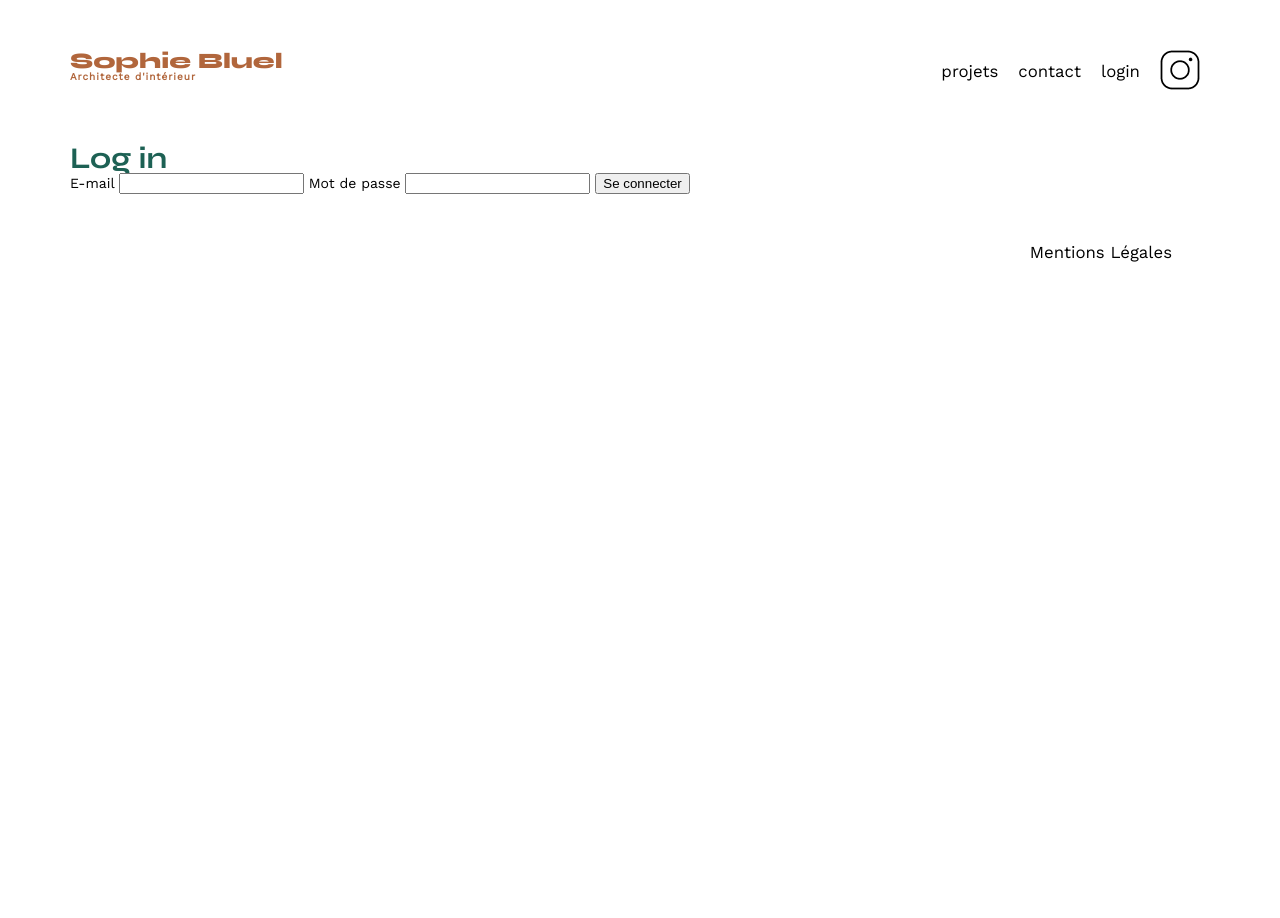
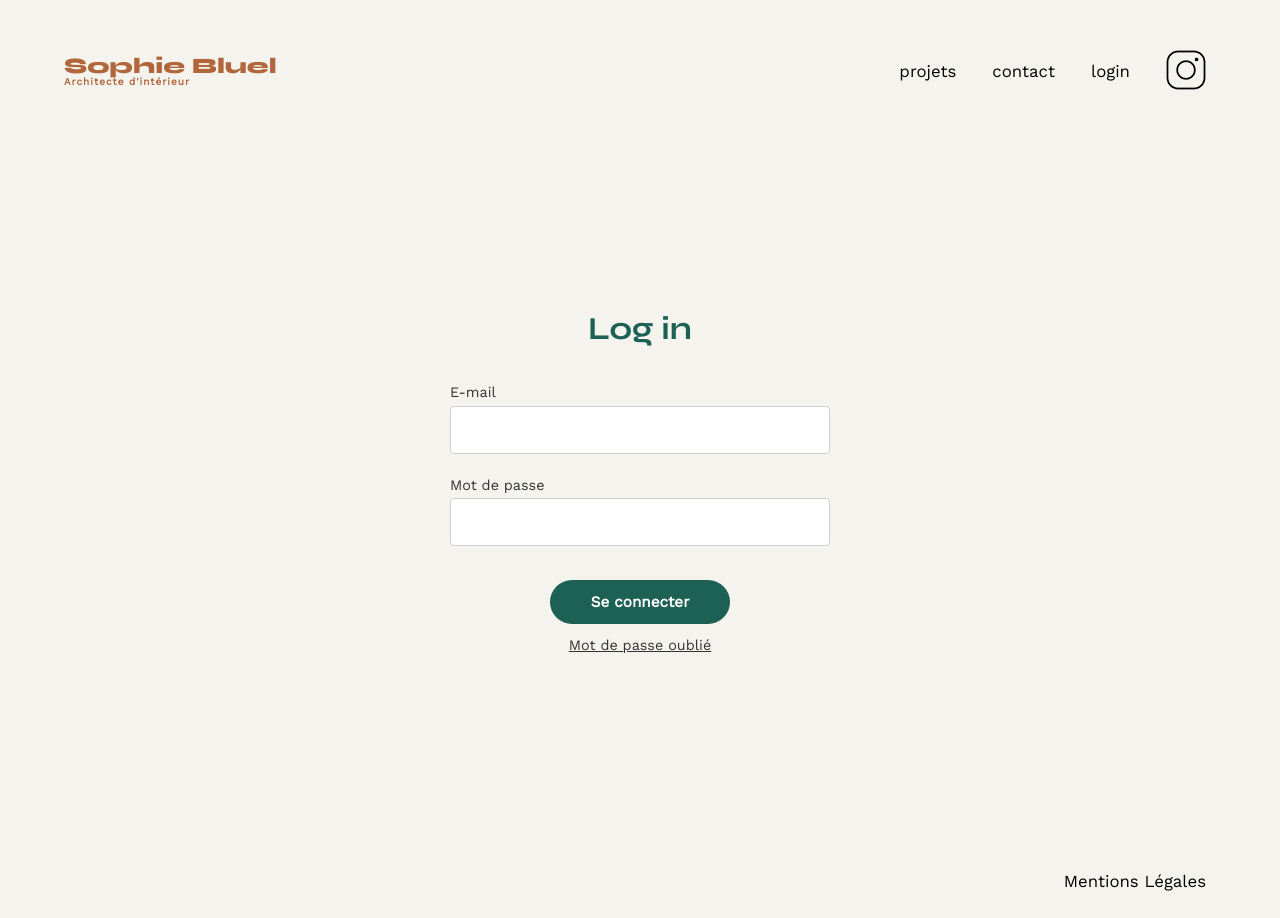
Before and after one commit to emouns/p6_Portfolio-architecte-sophie-bluel-master, a plain HTML site: page FrontEnd/login.html in a window 1280 px wide. Before the commit the page ends 800 px from the top, so only its background shows below. Drawn offline with nearby package versions, Linux system fonts and the light colour scheme.

Commit message:
correction style login .html

```diff
--- a/FrontEnd/assets/style.css
+++ b/FrontEnd/assets/style.css
@@ -130,18 +130,21 @@ table {
 /** end reset css **/
 
 body {
-  max-width: 1140px;
-  margin: auto;
+  max-width: 1440px;
+  width: 100%;
+  margin: 0 auto;
   font-family: "Work Sans";
   font-size: 14px;
+  box-sizing: border-box;
 }
 header {
   display: flex;
   justify-content: space-between;
-  margin: 50px 0;
+  align-items: center;
+  margin: 50px 5%;
 }
 section {
-  margin: 50px 0;
+  margin: 50px 5%;
 }
 
 h1 {
@@ -167,6 +170,7 @@ nav ul {
   display: flex;
   align-items: center;
   list-style-type: none;
+  gap: 16px;
 }
 nav li {
   padding: 0 10px;
@@ -288,7 +292,7 @@ input[type="submit"] {
 footer nav ul {
   display: flex;
   justify-content: flex-end;
-  margin: 2em;
+  margin: 2em 5%;
 }
 
 /* ── Mode édition : bannière noire en haut ── */
@@ -613,3 +617,105 @@ footer nav ul {
 .btn-valider.active:hover {
   background-color: #174f44;
 }
+
+/* ══════════════════════════════════════════
+   PAGE LOGIN
+   ══════════════════════════════════════════ */
+
+body:has(#login) {
+  background-color: #f5f3ee;
+}
+
+#login {
+  display: flex;
+  flex-direction: column;
+  align-items: center;
+  justify-content: center;
+  min-height: calc(100vh - 200px);
+  padding: 40px 0;
+}
+
+#login h2 {
+  font-family: "Syne", sans-serif;
+  font-size: 2rem;
+  font-weight: 700;
+  color: #1d6154;
+  margin-bottom: 40px;
+  text-align: center;
+}
+
+#login-form {
+  display: flex;
+  flex-direction: column;
+  width: 380px;
+  gap: 6px;
+}
+
+#login-form label {
+  font-family: "Work Sans", sans-serif;
+  font-size: 0.9rem;
+  color: #333;
+  font-weight: 400;
+}
+
+#login-form input[type="email"],
+#login-form input[type="password"] {
+  width: 100%;
+  padding: 14px 12px;
+  border: 1px solid #d0cec9;
+  border-radius: 4px;
+  background: #fff;
+  font-family: "Work Sans", sans-serif;
+  font-size: 0.95rem;
+  color: #333;
+  outline: none;
+  box-sizing: border-box;
+  margin-bottom: 18px;
+  transition: border-color 0.2s;
+}
+
+#login-form input[type="email"]:focus,
+#login-form input[type="password"]:focus {
+  border-color: #1d6154;
+}
+
+#login-form button[type="submit"] {
+  display: block;
+  margin: 10px auto 0;
+  width: 180px;
+  padding: 13px 20px;
+  background-color: #1d6154;
+  color: #fff;
+  border: none;
+  border-radius: 60px;
+  font-family: "Work Sans", sans-serif;
+  font-size: 0.95rem;
+  font-weight: 600;
+  cursor: pointer;
+  transition: background-color 0.2s;
+}
+
+#login-form button[type="submit"]:hover {
+  background-color: #174f44;
+}
+
+#error-msg {
+  font-family: "Work Sans", sans-serif;
+  font-size: 0.85rem;
+  text-align: center;
+  margin-top: 8px;
+}
+
+.forgot-password {
+  display: block;
+  text-align: center;
+  margin-top: 14px;
+  font-family: "Work Sans", sans-serif;
+  font-size: 0.9rem;
+  color: #333;
+  text-decoration: underline;
+}
+
+.forgot-password:hover {
+  color: #1d6154;
+}
--- a/FrontEnd/login.html
+++ b/FrontEnd/login.html
@@ -37,6 +37,7 @@
                 Identifiants incorrects.
             </p>
         </form>
+        <a href="#" class="forgot-password">Mot de passe oublié</a>
     </section>
 </main>
 <footer>
```
